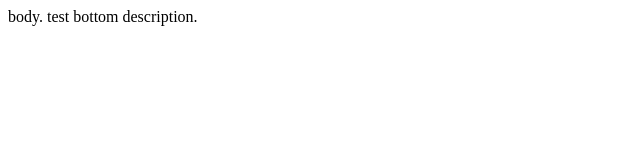
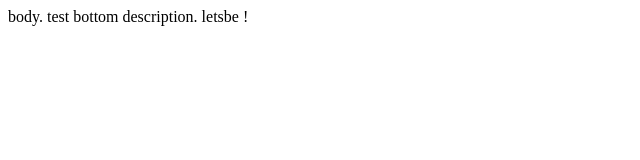
Before and after one commit to letsbe0910/FastWebRecipe_proj, a plain HTML site: page index.html in a window 1280 px wide. Shown: the full height of the page, 0-640 px from the left. Drawn offline with Linux system fonts and the light colour scheme.

Commit message:
commit !

```diff
--- a/index.html
+++ b/index.html
@@ -4,6 +4,7 @@
 
 
 	test bottom description.
+	letsbe !
 </body>
 
 </html>
```
